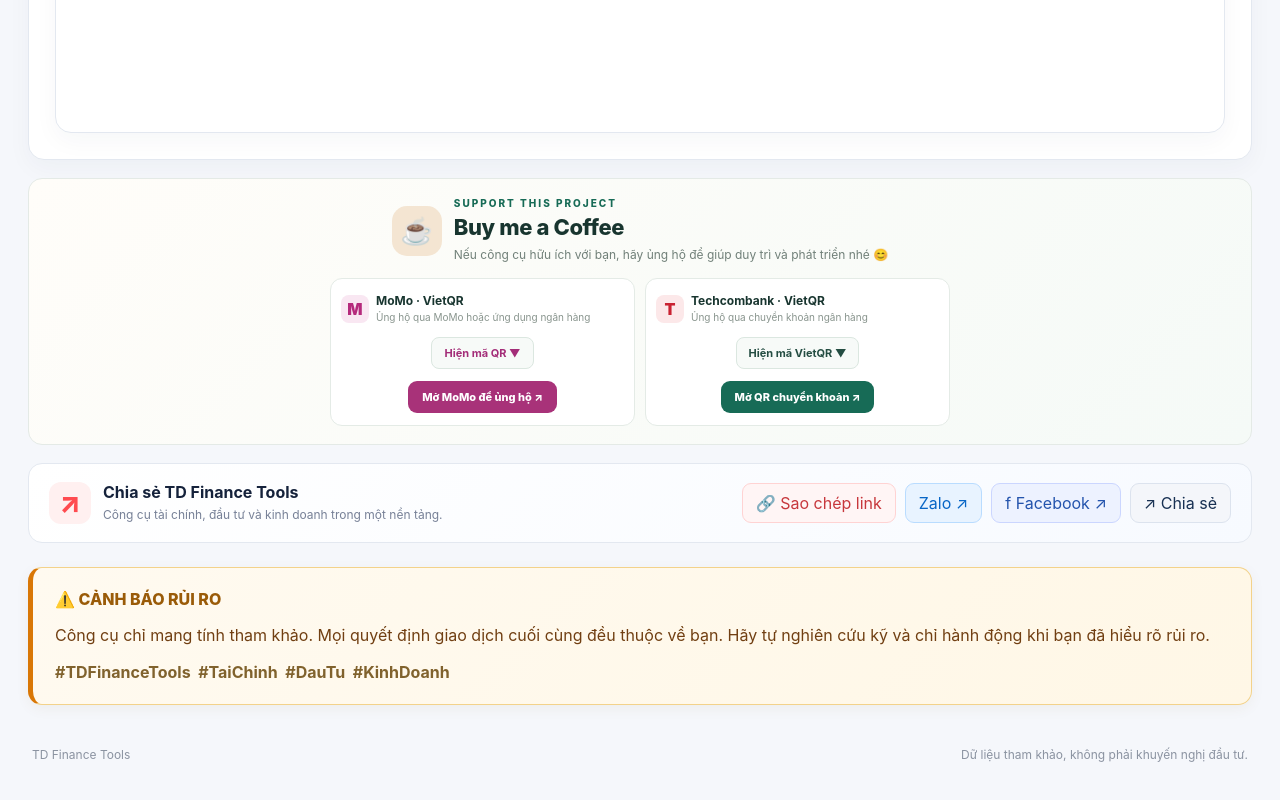
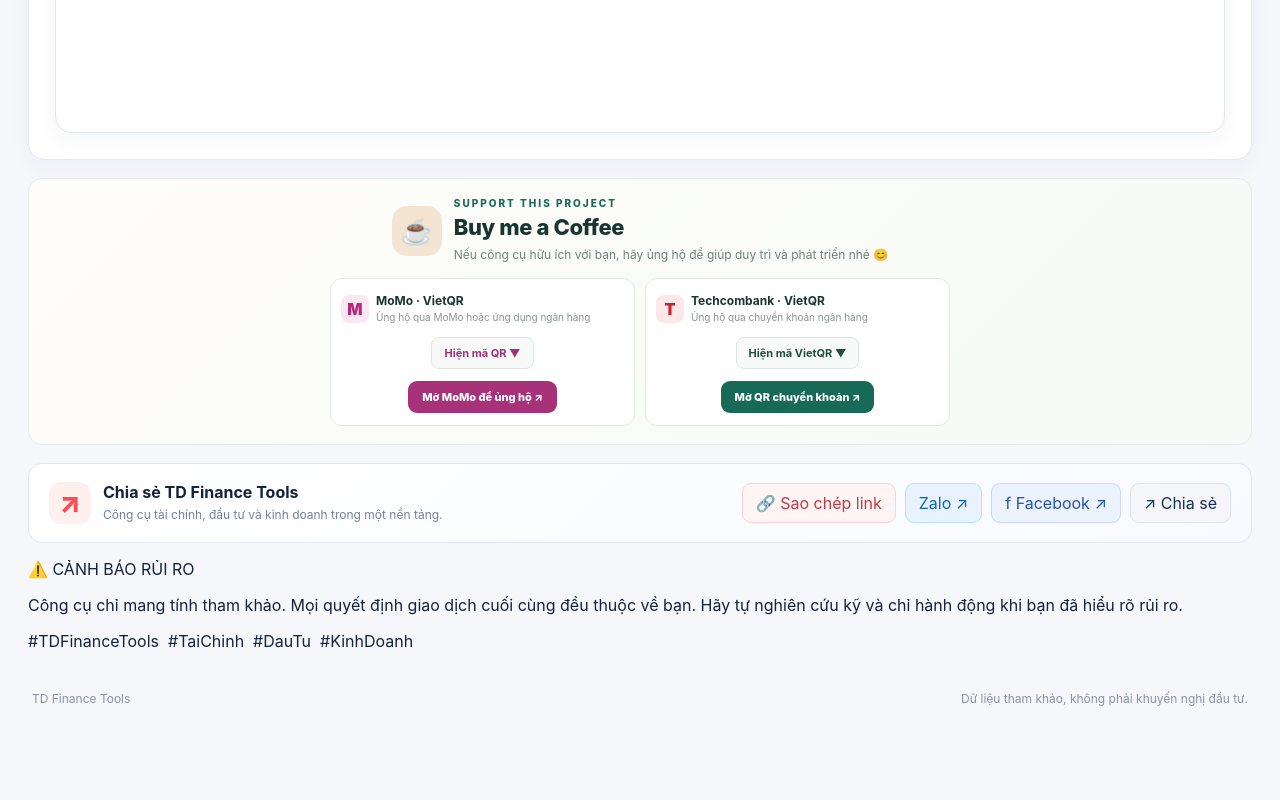
Before and after one commit to doantrungdungvina-byte/tradetool, a Next.js app: page / in a window 1280 px wide. Shown: the part 694-1494 px from the top of the page. After the commit the page ends 1448 px from the top, so only its background shows below. Built offline with nearby package versions, Linux system fonts and the light colour scheme.

Commit message:
Update page.jsx

```diff
--- a/app/page.jsx
+++ b/app/page.jsx
@@ -22,6 +22,7 @@
   { id: "calendar", label: "🗓️ LỊCH VẠN NIÊN" },
   { id: "tax", label: "🧾 THUẾ TNCN" },
   { id: "business", label: "🏪 KINH DOANH" },
+  { id: "loan", label: "💳 VAY, TRẢ GÓP" },
   { id: "bhxh", label: "🛡️ BHXH" },
 ];
 
@@ -280,6 +281,12 @@
   const [businessProductPrice, setBusinessProductPrice] = useState("30000");
   const [businessDaysPerMonth, setBusinessDaysPerMonth] = useState("30");
   const [businessCalculated, setBusinessCalculated] = useState(false);
+  const [loanAssetPrice, setLoanAssetPrice] = useState("100000000");
+  const [loanDownPayment, setLoanDownPayment] = useState("30000000");
+  const [loanMonths, setLoanMonths] = useState("12");
+  const [loanAnnualRate, setLoanAnnualRate] = useState("12");
+  const [loanSavingsRate, setLoanSavingsRate] = useState("4.5");
+  const [loanCalculated, setLoanCalculated] = useState(false);
   const [bhxhMode, setBhxhMode] = useState("contribution");
   const [bhxhSalary, setBhxhSalary] = useState("10000000");
   const [bhxhLastSix, setBhxhLastSix] = useState("10000000");
@@ -554,7 +561,7 @@
 
       {tab === "stock" && (
         <section className="panel">
-          <h2>Phân tích cổ phiếu Việt Nam — ĐẢO CHIỀU → Điểm mua &amp; DCA</h2>
+          <h2>🇻🇳 Phân tích cổ phiếu Việt Nam — ĐẢO CHIỀU → Điểm mua &amp; DCA</h2>
           <div className="form-grid stock-grid">
             <label>Mã cổ phiếu
               <input value={symbol} onChange={(e) => setSymbol(e.target.value.toUpperCase())} placeholder="FPT" maxLength={12} />
@@ -972,6 +979,66 @@
         </section>;
       })()}
 
+      {tab === "loan" && (() => {
+        const money = (value) => new Intl.NumberFormat("vi-VN", { maximumFractionDigits: 0 }).format(Math.max(0, Math.round(Number(value) || 0))) + " ₫";
+        const price = Math.max(0, Number(loanAssetPrice) || 0);
+        const down = Math.min(price, Math.max(0, Number(loanDownPayment) || 0));
+        const principal = Math.max(0, price - down);
+        const months = Math.max(1, Math.min(360, Math.floor(Number(loanMonths) || 1)));
+        const monthlyRate = Math.max(0, Number(loanAnnualRate) || 0) / 100 / 12;
+        const monthlySavingsRate = Math.max(0, Number(loanSavingsRate) || 0) / 100 / 12;
+        const principalPayment = principal / months;
+        const schedule = Array.from({ length: months }, (_, index) => {
+          const opening = Math.max(0, principal - principalPayment * index);
+          const interest = opening * monthlyRate;
+          const principalPart = index === months - 1 ? principal - principalPayment * index : principalPayment;
+          return { month: index + 1, opening, principal: principalPart, interest, payment: principalPart + interest, closing: Math.max(0, opening - principalPart), savingsInterest: opening * monthlySavingsRate };
+        });
+        const totalInterest = schedule.reduce((sum, row) => sum + row.interest, 0);
+        const totalInstallments = schedule.reduce((sum, row) => sum + row.payment, 0);
+        const totalOutlay = down + totalInstallments;
+        const savingsInterest = schedule.reduce((sum, row) => sum + row.savingsInterest, 0);
+        const netFinancingCost = totalInterest - savingsInterest;
+        const difference = totalOutlay - price;
+        return <section className="panel loan-panel">
+          <h2>💳 Vay, trả góp — So sánh trả thẳng, lãi vay và lãi tiết kiệm</h2>
+          <p className="muted">Mô phỏng khoản vay trả gốc đều, lãi tính trên dư nợ đầu mỗi tháng. Bạn có thể thay đổi giá tài sản, tiền trả trước, kỳ hạn và hai mức lãi suất để so sánh.</p>
+          <div className="form-grid">
+            <label>Giá trị tài sản (VND)
+              <input type="number" min="0" step="1000000" value={loanAssetPrice} onChange={(e) => { setLoanAssetPrice(e.target.value); setLoanCalculated(false); }} />
+            </label>
+            <label>Trả trước (VND)
+              <input type="number" min="0" step="1000000" value={loanDownPayment} onChange={(e) => { setLoanDownPayment(e.target.value); setLoanCalculated(false); }} />
+            </label>
+            <label>Thời hạn trả góp (tháng)
+              <input type="number" min="1" max="360" step="1" value={loanMonths} onChange={(e) => { setLoanMonths(e.target.value); setLoanCalculated(false); }} />
+            </label>
+            <label>Lãi suất vay (%/năm, dư nợ giảm dần)
+              <input type="number" min="0" max="100" step="0.1" value={loanAnnualRate} onChange={(e) => { setLoanAnnualRate(e.target.value); setLoanCalculated(false); }} />
+            </label>
+            <label>Lãi suất tiết kiệm tham chiếu (%/năm)
+              <input type="number" min="0" max="100" step="0.1" value={loanSavingsRate} onChange={(e) => { setLoanSavingsRate(e.target.value); setLoanCalculated(false); }} />
+            </label>
+          </div>
+          <button type="button" className="primary business-calculate-button" onClick={() => setLoanCalculated(true)}>🧮 TÍNH VÀ SO SÁNH PHƯƠNG ÁN</button>
+          {!loanCalculated ? <p className="muted tax-hint">Ví dụ mặc định: tài sản 100 triệu, trả trước 30 triệu, vay 70 triệu trong 12 tháng, lãi vay 12%/năm. Nhấn nút để xem kết quả và lịch trả nợ.</p> : price <= 0 || down > price || Number(loanMonths) < 1 ? <div className="alert error">Vui lòng nhập giá trị tài sản hợp lệ, tiền trả trước không vượt giá tài sản và kỳ hạn ít nhất 1 tháng.</div> : <>
+            <div className="business-results">
+              <article className="business-result"><span>Phương án A — Trả thẳng</span><strong>{money(price)}</strong><small>Thanh toán toàn bộ ngay</small></article>
+              <article className="business-result"><span>Số tiền vay</span><strong>{money(principal)}</strong><small>Giá tài sản trừ tiền trả trước</small></article>
+              <article className="business-result"><span>Tiền gốc trả mỗi tháng</span><strong>{money(principal / months)}</strong><small>Gốc chia đều trong {months} tháng</small></article>
+              <article className="business-result"><span>Lãi vay tổng cộng</span><strong>{money(totalInterest)}</strong><small>Lãi tính trên dư nợ giảm dần</small></article>
+              <article className="business-result highlight"><span>Phương án B — Tổng tiền bỏ ra</span><strong>{money(totalOutlay)}</strong><small>Trả trước + tổng gốc và lãi</small></article>
+              <article className="business-result"><span>Chênh lệch so với trả thẳng</span><strong>{money(difference)}</strong><small>Chưa tính giá trị thời gian của tiền</small></article>
+              <article className="business-result"><span>Lãi tiết kiệm ước tính trên tiền vay còn giữ lại</span><strong>{money(savingsInterest)}</strong><small>Ước tính theo dư nợ đầu mỗi tháng và lãi tiết kiệm nhập tay</small></article>
+              <article className="business-result highlight"><span>Chi phí lãi ròng sau lãi tiết kiệm</span><strong>{money(netFinancingCost)}</strong><small>Lãi vay trừ lãi tiết kiệm ước tính; có thể âm nếu lãi tiết kiệm cao hơn</small></article>
+            </div>
+            <div className="business-formula"><strong>So sánh nhanh</strong><p>Phương án A: trả {money(price)} ngay. Phương án B: trả trước {money(down)} và trả góp tổng {money(totalInstallments)} trong {months} tháng.</p><p>Với lãi suất vay {Number(loanAnnualRate) || 0}%/năm và lãi suất tiết kiệm tham chiếu {Number(loanSavingsRate) || 0}%/năm, chi phí lãi ròng ước tính là {money(netFinancingCost)}.</p><p className="muted">Lãi tiết kiệm chỉ là mô phỏng nếu phần tiền chưa trả được giữ trong tài khoản tiết kiệm và sinh lãi theo mức nhập. Chưa xét thuế, phí hồ sơ, bảo hiểm khoản vay, phí trả nợ trước hạn, biến động lãi suất hoặc lịch tính lãi riêng của bên cho vay.</p></div>
+            <h3>Lịch trả góp từng tháng</h3>
+            <div style={{ overflowX: "auto" }}><table style={{ width: "100%", borderCollapse: "collapse", minWidth: "620px" }}><thead><tr>{["Tháng", "Dư nợ đầu kỳ", "Gốc trả", "Lãi trả", "Tổng thanh toán", "Dư nợ cuối kỳ"].map((label) => <th key={label} style={{ textAlign: "right", padding: "10px 8px", borderBottom: "1px solid #dbe3ef", whiteSpace: "nowrap" }}>{label}</th>)}</tr></thead><tbody>{schedule.map((row) => <tr key={row.month}>{[row.month, money(row.opening), money(row.principal), money(row.interest), money(row.payment), money(row.closing)].map((value, index) => <td key={index} style={{ textAlign: "right", padding: "9px 8px", borderBottom: "1px solid #edf1f7", whiteSpace: "nowrap" }}>{value}</td>)}</tr>)}</tbody><tfoot><tr><th colSpan={3} style={{ textAlign: "right", padding: "10px 8px" }}>Tổng lãi</th><th style={{ textAlign: "right", padding: "10px 8px" }}>{money(totalInterest)}</th><th style={{ textAlign: "right", padding: "10px 8px" }}>{money(totalInstallments)}</th><th /></tr></tfoot></table></div>
+          </>}
+        </section>;
+      })()}
+
       {tab === "bhxh" && (() => {
         const money = (value) => new Intl.NumberFormat("vi-VN", { maximumFractionDigits: 0 }).format(Math.max(0, Math.round(Number(value) || 0))) + " ₫";
         const salary = Math.max(0, Number(bhxhSalary) || 0);
@@ -1173,30 +1240,10 @@
       <DonationSupport />
       <ShareApp />
 
-      <section
-        className="financial-disclaimer"
-        aria-label="Cảnh báo rủi ro"
-        style={{
-          margin: "24px 0 18px",
-          padding: "18px 22px",
-          border: "1px solid #f3d28a",
-          borderLeft: "5px solid #d97706",
-          borderRadius: "14px",
-          background: "linear-gradient(135deg, #fffaf0 0%, #fff7e6 100%)",
-          color: "#713f12",
-          lineHeight: 1.7,
-          boxShadow: "0 4px 14px rgba(120, 83, 20, 0.06)",
-        }}
-      >
-        <p className="financial-disclaimer-title" style={{ margin: "0 0 8px", fontWeight: 800, color: "#9a5b08" }}>
-          ⚠️ CẢNH BÁO RỦI RO
-        </p>
-        <p style={{ margin: "0 0 10px" }}>
-          Công cụ chỉ mang tính tham khảo. Mọi quyết định giao dịch cuối cùng đều thuộc về bạn. Hãy tự nghiên cứu kỹ và chỉ hành động khi bạn đã hiểu rõ rủi ro.
-        </p>
-        <p className="financial-disclaimer-tags" style={{ margin: 0, fontWeight: 700, color: "#80622d", overflowWrap: "anywhere" }}>
-          #TDFinanceTools&nbsp; #TaiChinh&nbsp; #DauTu&nbsp; #KinhDoanh
-        </p>
+      <section className="financial-disclaimer" aria-label="Cảnh báo rủi ro">
+        <p className="financial-disclaimer-title">⚠️ CẢNH BÁO RỦI RO</p>
+        <p>Công cụ chỉ mang tính tham khảo. Mọi quyết định giao dịch cuối cùng đều thuộc về bạn. Hãy tự nghiên cứu kỹ và chỉ hành động khi bạn đã hiểu rõ rủi ro.</p>
+        <p className="financial-disclaimer-tags">#TDFinanceTools&nbsp; #TaiChinh&nbsp; #DauTu&nbsp; #KinhDoanh</p>
       </section>
 
       <footer className="footer">
```
